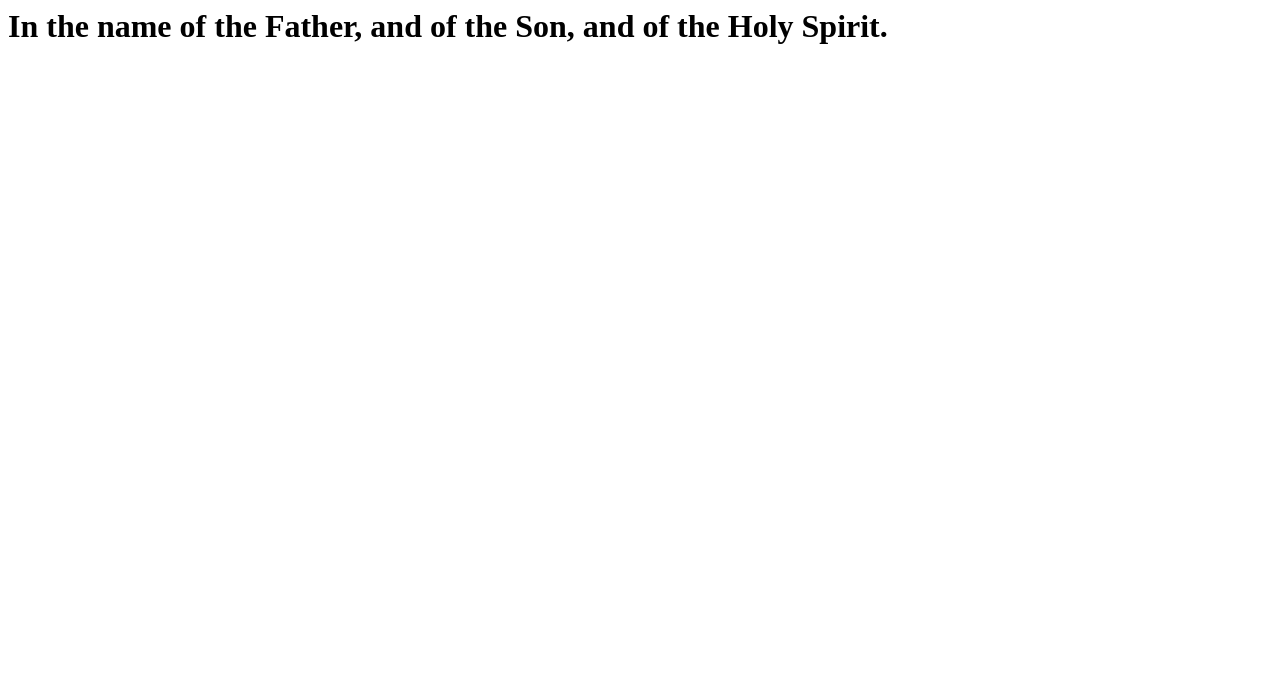
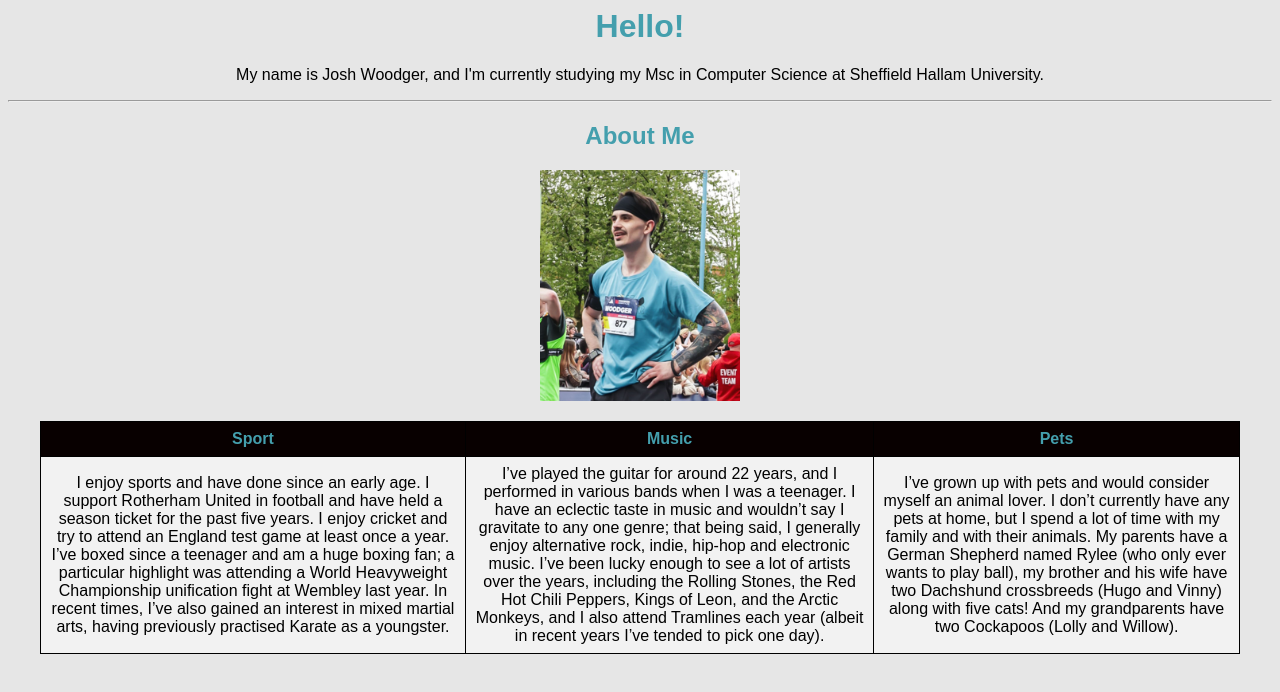
Before and after one commit to JWoodger94/web-tec-dev, a plain HTML site: page index.html in a window 1280 px wide. Drawn offline with Linux system fonts and the light colour scheme.

Commit message:
Add files via upload

```diff
--- a/index.html
+++ b/index.html
@@ -1,9 +1,31 @@
+<!-- GeeksforGeeks (2025) How to align Image in HTML?. https://www.geeksforgeeks.org/html/how-to-align-image-in-html/. -->
+<!-- GeeksforGeeks (2025) How to create a table in HTML?. https://www.geeksforgeeks.org/html/how-to-create-a-table-in-html/. -->
+<!-- W3Schools (n.d.) CSS Padding Property. https://www.w3schools.com/cssref/pr_padding.php -->
+
 <html>
     <head>
-        <title>Hello World</title>
+        <title>c5073027 - Josh Woodger</title>
     </head>
 
-    <body>
-        <h1>In the name of the Father, and of the Son, and of the Holy Spirit.</h1>
+    <body bgcolor="#e6e6e6">
+        <h1 style="font-family: Arial, sans-serif; text-align: center; color: #449fad;">Hello!</h1>
+        <p style="font-family: Arial, sans-serif; text-align: center;">My name is Josh Woodger, and I'm currently studying my Msc in Computer Science at Sheffield Hallam University.</p>
+        <hr>
+        <h2 style="font-family: Arial, sans-serif; text-align: center; color: #449fad;">About Me</h2>
+        <img src="josh.png" alt="Josh Woodger" align="middle" style="display: block; margin: 20px auto; width: 200px; height: auto;">
+
+        <table style="margin: 0 auto; border-collapse: collapse; width: 95%; background-color: #080000;">
+            <tr style="font-family: Arial, sans-serif; text-align: center; color: #449fad;">
+                <th style="border: 1px solid #000; padding: 8px;">Sport</th>
+                <th style="border: 1px solid #000; padding: 8px;">Music</th>
+                <th style="border: 1px solid #000; padding: 8px;">Pets</th>
+            </tr>
+            <tr style="font-family: Arial, sans-serif; text-align: center; background-color: #f2f2f2;">
+                <td style="border: 1px solid #000; padding: 8px;">I enjoy sports and have done since an early age. I support Rotherham United in football and have held a season ticket for the past five years. I enjoy cricket and try to attend an England test game at least once a year. I’ve boxed since a teenager and am a huge boxing fan; a particular highlight was attending a World Heavyweight Championship unification fight at Wembley last year. In recent times, I’ve also gained an interest in mixed martial arts, having previously practised Karate as a youngster. </td>
+                <td style="border: 1px solid #000; padding: 8px;">I’ve played the guitar for around 22 years, and I performed in various bands when I was a teenager. I have an eclectic taste in music and wouldn’t say I gravitate to any one genre; that being said, I generally enjoy alternative rock, indie, hip-hop and electronic music. I’ve been lucky enough to see a lot of artists over the years, including the Rolling Stones, the Red Hot Chili Peppers, Kings of Leon, and the Arctic Monkeys, and I also attend Tramlines each year (albeit in recent years I’ve tended to pick one day). </td>
+                <td style="border: 1px solid #000; padding: 8px;">I’ve grown up with pets and would consider myself an animal lover. I don’t currently have any pets at home, but I spend a lot of time with my family and with their animals. My parents have a German Shepherd named Rylee (who only ever wants to play ball), my brother and his wife have two Dachshund crossbreeds (Hugo and Vinny) along with five cats! And my grandparents have two Cockapoos (Lolly and Willow). </td>
+            </tr>
+        </table>
+
     </body>
 </html>
```
Also changed, not shown: josh.png (added).
